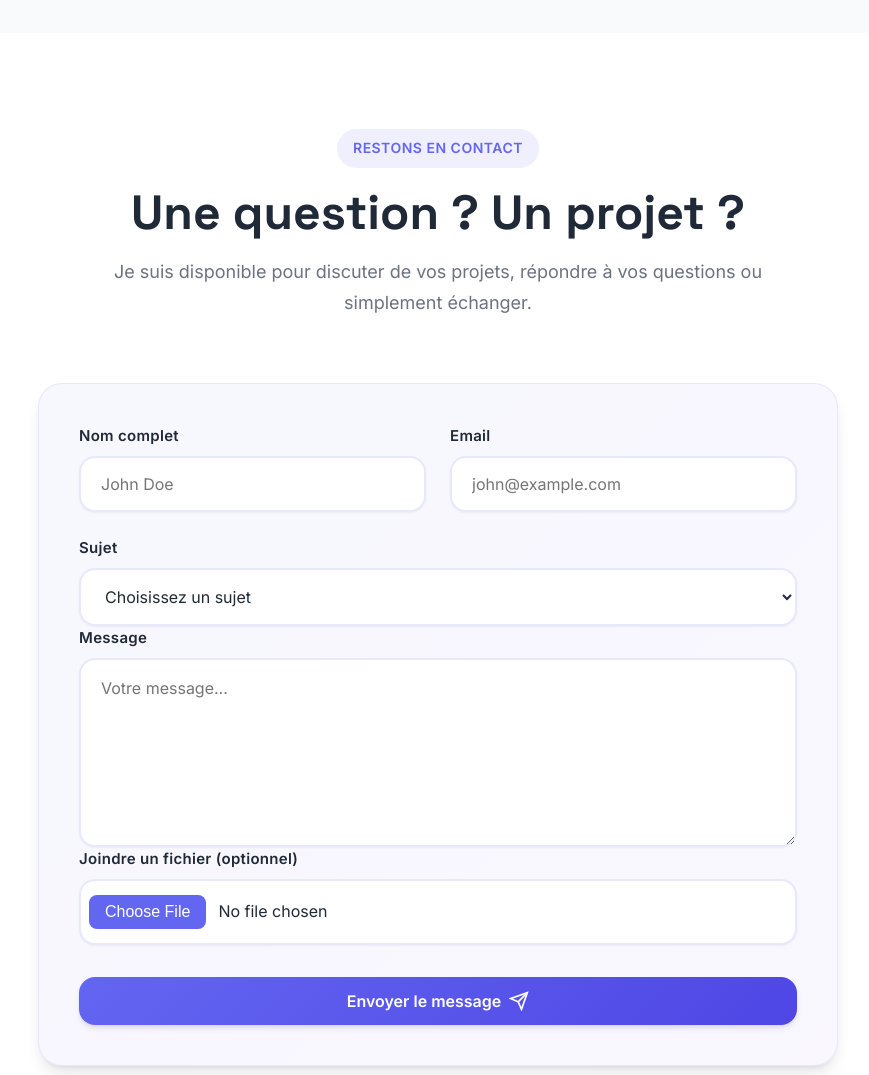
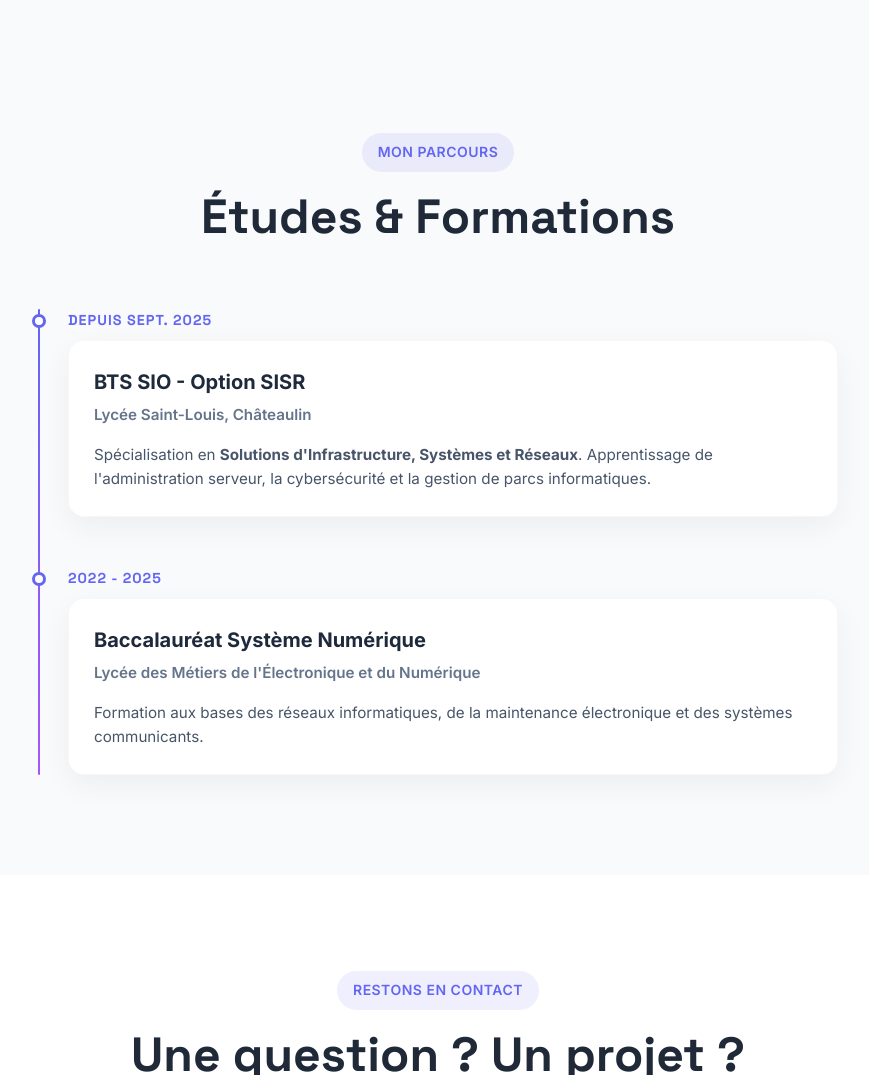
Before and after one commit to brehelin-e/brehelin-e.github.io, a plain HTML site: page index.html in a window 1280 px wide. Shown: the part 4740-5815 px from the top of the page, without its empty margins (242-1111 px from the left). Drawn offline with nearby package versions, Linux system fonts and the light colour scheme; animation ran at ten frames a second.

Commit message:
Add files via upload

```diff
--- a/index.html
+++ b/index.html
@@ -569,7 +569,41 @@
         </div>
       </div>
     </section>
+<section id="education" class="section education">
+  <div class="container">
+    <div class="section-header" data-aos="fade-up">
+      <span class="section-badge">Mon Parcours</span>
+      <h2 class="section-title">Études & Formations</h2>
+    </div>
 
+    <div class="education-timeline">
+      <div class="timeline-item" data-aos="fade-left">
+        <div class="timeline-dot"></div>
+        <div class="timeline-date">Depuis Sept. 2025</div>
+        <div class="timeline-content">
+          <h3 class="timeline-title">BTS SIO - Option SISR</h3>
+          <p class="timeline-institution">Lycée Saint-Louis, Châteaulin</p>
+          <p class="timeline-description">
+            Spécialisation en <strong>Solutions d'Infrastructure, Systèmes et Réseaux</strong>.
+            Apprentissage de l'administration serveur, la cybersécurité et la gestion de parcs informatiques.
+          </p>
+        </div>
+      </div>
+
+      <div class="timeline-item" data-aos="fade-left" data-aos-delay="100">
+        <div class="timeline-dot"></div>
+        <div class="timeline-date">2022 - 2025</div>
+        <div class="timeline-content">
+          <h3 class="timeline-title">Baccalauréat Système Numérique</h3>
+          <p class="timeline-institution">Lycée des Métiers de l'Électronique et du Numérique</p>
+          <p class="timeline-description">
+            Formation aux bases des réseaux informatiques, de la maintenance électronique et des systèmes communicants.
+          </p>
+        </div>
+      </div>
+    </div>
+  </div>
+</section>
     <section id="contact" class="section contact">
       <div class="container-small">
         <div class="section-header" data-aos="fade-up">
--- a/portfolio-v2.css
+++ b/portfolio-v2.css
@@ -562,3 +562,100 @@ body{
 .chatbot-suggestions{display:flex;flex-wrap:wrap;gap:0.5rem;padding:0 1rem 1rem;background:#f9fafb}
 .suggestion-chip{padding:0.5rem 0.75rem;background:white;border:1px solid #e5e7eb;border-radius:20px;font-size:0.8125rem;cursor:pointer;transition:var(--transition)}
 .suggestion-chip:hover{background:rgba(99,102,241,0.1);border-color:var(--primary)}
+
+/* --- Section Education Timeline --- */
+.education {
+    background: var(--bg-light); /* Ou une couleur très légèrement différente pour séparer les sections */
+    padding: 100px 0;
+}
+
+.education-timeline {
+    max-width: 800px;
+    margin: 40px auto 0;
+    position: relative;
+    padding-left: 30px;
+}
+
+/* La ligne verticale */
+.education-timeline::before {
+    content: '';
+    position: absolute;
+    left: 0;
+    top: 0;
+    width: 2px;
+    height: 100%;
+    background: linear-gradient(to bottom, #6366f1, #a855f7);
+    border-radius: 2px;
+}
+
+.timeline-item {
+    position: relative;
+    margin-bottom: 50px;
+}
+
+.timeline-item:last-child {
+    margin-bottom: 0;
+}
+
+/* Le point sur la ligne */
+.timeline-dot {
+    position: absolute;
+    left: -36px;
+    top: 5px;
+    width: 14px;
+    height: 14px;
+    border-radius: 50%;
+    background: white;
+    border: 3px solid #6366f1;
+    z-index: 2;
+}
+
+.timeline-date {
+    font-family: 'Space Grotesk', sans-serif;
+    font-weight: 700;
+    color: #6366f1;
+    font-size: 0.9rem;
+    margin-bottom: 8px;
+    text-transform: uppercase;
+    letter-spacing: 1px;
+}
+
+.timeline-content {
+    background: white;
+    padding: 25px;
+    border-radius: 16px;
+    box-shadow: 0 10px 30px rgba(0, 0, 0, 0.05);
+    border: 1px solid rgba(0, 0, 0, 0.03);
+    transition: transform 0.3s ease;
+}
+
+.timeline-content:hover {
+    transform: translateY(-5px);
+}
+
+.timeline-title {
+    font-size: 1.25rem;
+    font-weight: 700;
+    color: #1e293b;
+    margin-bottom: 5px;
+}
+
+.timeline-institution {
+    font-weight: 600;
+    color: #64748b;
+    margin-bottom: 15px;
+    font-size: 0.95rem;
+}
+
+.timeline-description {
+    color: #475569;
+    line-height: 1.6;
+    font-size: 0.95rem;
+}
+
+/* Responsive */
+@media (max-width: 768px) {
+    .education-timeline {
+        margin-left: 10px;
+    }
+}
```
